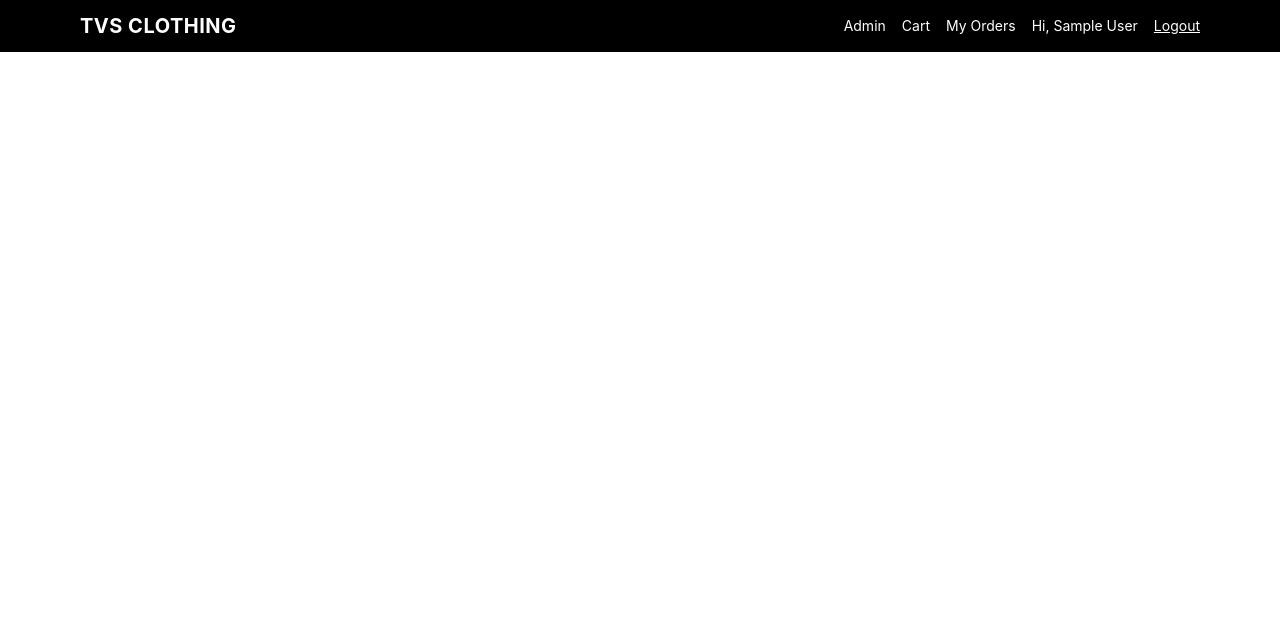
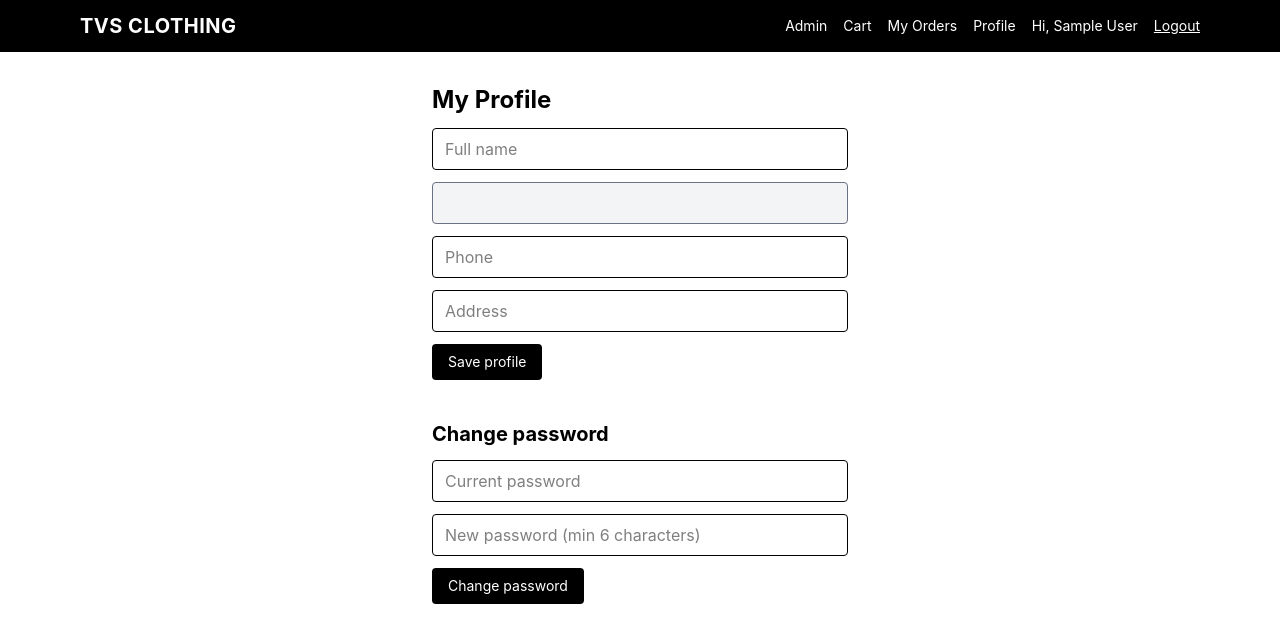
Before and after one commit to TyVisal/tvs-clothing-store, a React (Vite) app in the folder client/: page /profile in a window 1280 px wide. Shown: the top 642 px of the page. Built offline with nearby package versions, Linux system fonts and the light colour scheme; no server answers; sample sign-in values are in the browser's storage.

Commit message:
add client profile page

```diff
--- a/client/src/App.jsx
+++ b/client/src/App.jsx
@@ -15,6 +15,7 @@ import AdminOrders from "./pages/admin/AdminOrders";
 import AdminCategories from "./pages/admin/AdminCategories";
 import AdminProducts from "./pages/admin/AdminProducts";
 import AdminCustomers from "./pages/admin/AdminCustomers";
+import Profile from "./pages/Profile";
 
 export default function App() {
   return (
@@ -29,6 +30,7 @@ export default function App() {
         <Route path="/checkout" element={<Checkout />} />
         <Route path="/orders" element={<Orders />} />
         <Route path="/orders/:id" element={<OrderDetails />} />
+        <Route path="/profile" element={<Profile />} />
 
         <Route
           path="/admin"
--- a/client/src/components/Navbar.jsx
+++ b/client/src/components/Navbar.jsx
@@ -22,6 +22,7 @@ export default function Navbar() {
               {user.role === "admin" && <Link to="/admin">Admin</Link>}
               <Link to="/cart">Cart</Link>
               <Link to="/orders">My Orders</Link>
+              <Link to="/profile">Profile</Link>
               <span>Hi, {user.name}</span>
               <button onClick={handleLogout} className="underline">
                 Logout
--- /dev/null
+++ b/client/src/pages/Profile.jsx
@@ -0,0 +1,125 @@
+import { useEffect, useState } from "react";
+import { useNavigate } from "react-router-dom";
+import api from "../api/axios";
+import { useAuth } from "../context/AuthContext";
+
+export default function Profile() {
+  const { user } = useAuth();
+  const navigate = useNavigate();
+  const [form, setForm] = useState({
+    name: "",
+    email: "",
+    phone: "",
+    address: "",
+  });
+  const [profileMsg, setProfileMsg] = useState("");
+  const [pw, setPw] = useState({ current_password: "", new_password: "" });
+  const [pwMsg, setPwMsg] = useState("");
+
+  useEffect(() => {
+    if (!user) {
+      navigate("/login");
+      return;
+    }
+    api.get("/auth/me").then((res) =>
+      setForm({
+        name: res.data.name,
+        email: res.data.email,
+        phone: res.data.phone || "",
+        address: res.data.address || "",
+      }),
+    );
+  }, [user, navigate]);
+
+  const saveProfile = async (e) => {
+    e.preventDefault();
+    setProfileMsg("");
+    try {
+      const res = await api.put("/auth/me", {
+        name: form.name,
+        phone: form.phone,
+        address: form.address,
+      });
+      const saved = JSON.parse(localStorage.getItem("user"));
+      localStorage.setItem(
+        "user",
+        JSON.stringify({ ...saved, name: res.data.name }),
+      );
+      setProfileMsg("Profile saved. Refresh to see the new name in the menu.");
+    } catch (err) {
+      setProfileMsg(err.response?.data?.message || "Something went wrong");
+    }
+  };
+
+  const savePassword = async (e) => {
+    e.preventDefault();
+    setPwMsg("");
+    try {
+      await api.put("/auth/password", pw);
+      setPw({ current_password: "", new_password: "" });
+      setPwMsg("Password changed");
+    } catch (err) {
+      setPwMsg(err.response?.data?.message || "Something went wrong");
+    }
+  };
+
+  return (
+    <div className="max-w-md mx-auto px-4 py-8 space-y-10">
+      <form onSubmit={saveProfile} className="space-y-3">
+        <h1 className="text-2xl font-bold">My Profile</h1>
+        <input
+          value={form.name}
+          onChange={(e) => setForm({ ...form, name: e.target.value })}
+          placeholder="Full name"
+          className="w-full border rounded px-3 py-2"
+          required
+        />
+        <input
+          value={form.email}
+          disabled
+          className="w-full border rounded px-3 py-2 bg-gray-100 text-gray-500"
+        />
+        <input
+          value={form.phone}
+          onChange={(e) => setForm({ ...form, phone: e.target.value })}
+          placeholder="Phone"
+          className="w-full border rounded px-3 py-2"
+        />
+        <input
+          value={form.address}
+          onChange={(e) => setForm({ ...form, address: e.target.value })}
+          placeholder="Address"
+          className="w-full border rounded px-3 py-2"
+        />
+        {profileMsg && <p className="text-sm">{profileMsg}</p>}
+        <button className="bg-black text-white px-4 py-2 rounded text-sm">
+          Save profile
+        </button>
+      </form>
+
+      <form onSubmit={savePassword} className="space-y-3">
+        <h2 className="text-xl font-bold">Change password</h2>
+        <input
+          type="password"
+          value={pw.current_password}
+          onChange={(e) => setPw({ ...pw, current_password: e.target.value })}
+          placeholder="Current password"
+          className="w-full border rounded px-3 py-2"
+          required
+        />
+        <input
+          type="password"
+          value={pw.new_password}
+          onChange={(e) => setPw({ ...pw, new_password: e.target.value })}
+          placeholder="New password (min 6 characters)"
+          className="w-full border rounded px-3 py-2"
+          required
+        />
+        {pwMsg && <p className="text-sm">{pwMsg}</p>}
+        <button className="bg-black text-white px-4 py-2 rounded text-sm">
+          Change password
+        </button>
+      </form>
+    </div>
+  );
+}
```
Also changed, not shown: 2 other files (tests, documents, lock files or other folders).
